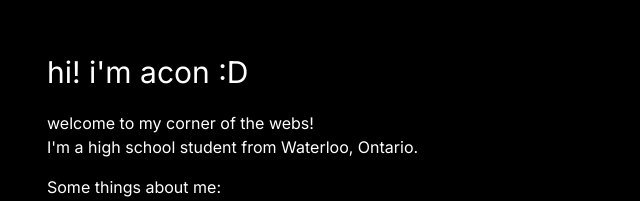
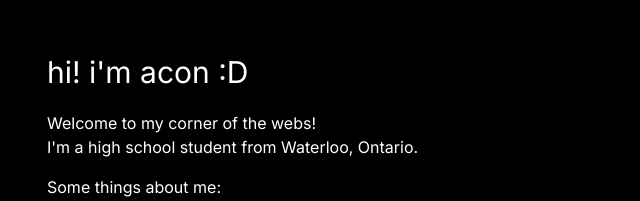
Before and after one commit to acornitum/acornitum.github.io, a Next.js app: page / in a window 1280 px wide. Shown: the part 172-373 px from the top of the page, without its empty margins (81-721 px from the left). Built offline with nearby package versions, Linux system fonts and the light colour scheme.

Commit message:
text edit

```diff
--- a/src/app/page.tsx
+++ b/src/app/page.tsx
@@ -13,7 +13,7 @@ export default function Home() {
 
 
           <div className="mt-4">
-            <p>welcome to my corner of the webs!</p>
+            <p>Welcome to my corner of the webs!</p>
             <p>I'm a high school student from Waterloo, Ontario.</p>
 
             <div className="mt-4">
```
